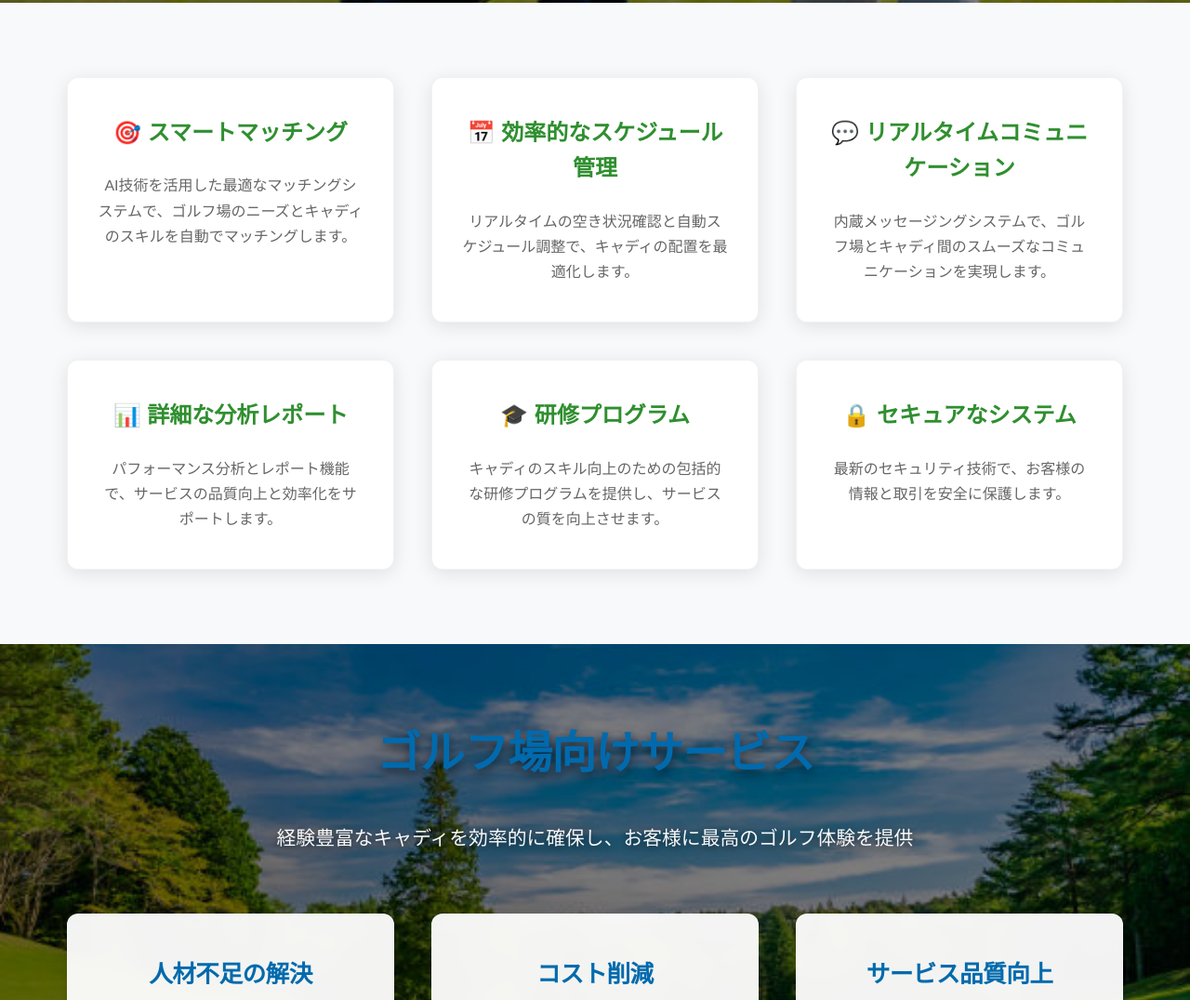
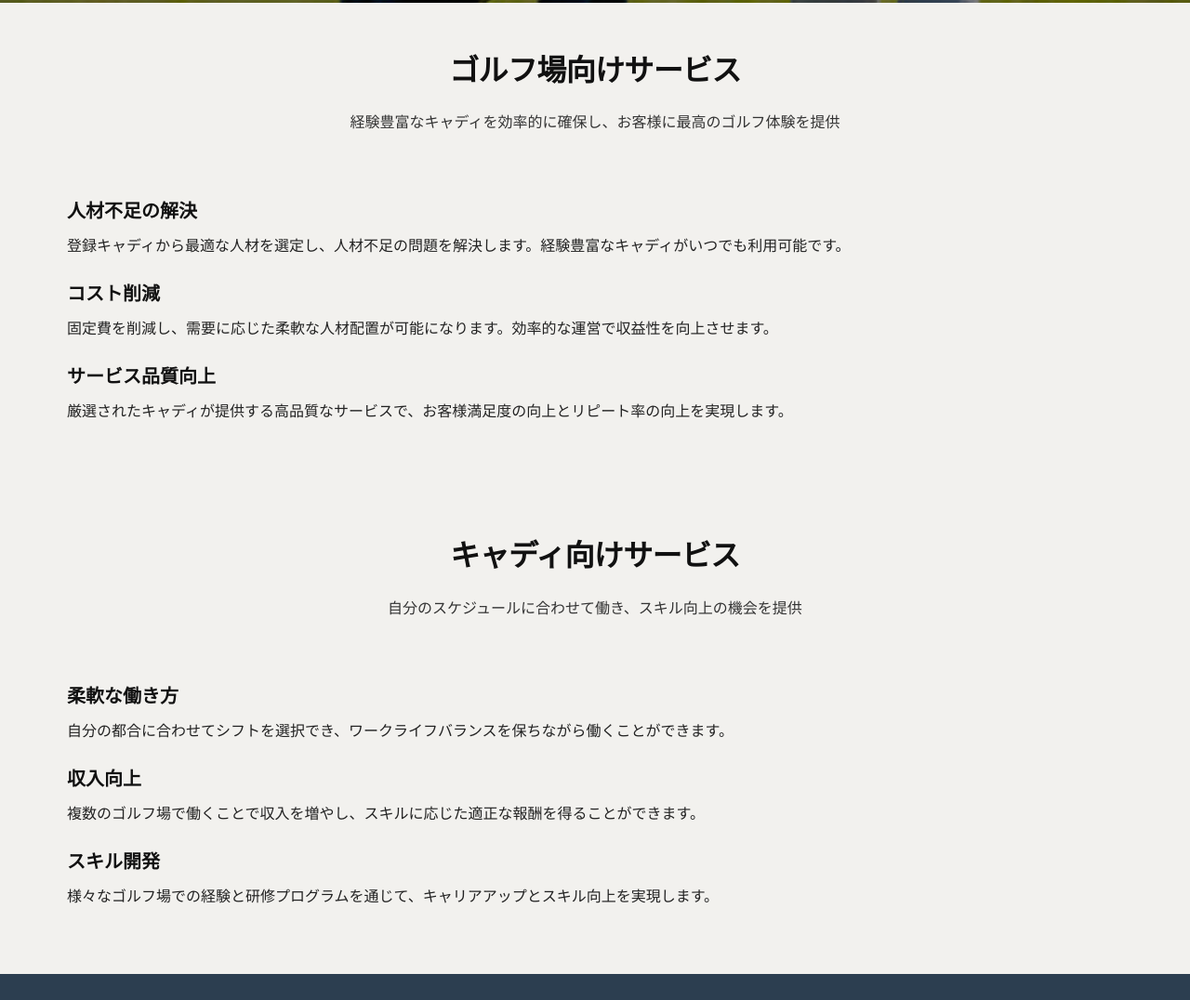
Before and after one commit to takumitennis/golf-caddy, a plain HTML site: page index.html in a window 1280 px wide. Shown: the part 797-1873 px from the top of the page at 93% size. Drawn offline with Linux system fonts and the light colour scheme.

Commit message:
clean(home): 特集カード群を削除・ベネフィット背景を単色(薄いグレーベージュ)へ、カード表現や影/白背景を廃止して黒文字に。ゴルファーセクション非表示

```diff
--- a/index.html
+++ b/index.html
@@ -402,12 +402,10 @@
 
     /* Benefits sections with improved design */
     .benefits-section {
-      padding: 5rem 0;
+      padding: 3rem 0;
       margin: 0;
       position: relative;
-      background-size: cover;
-      background-position: center;
-      background-attachment: fixed;
+      background: #f2f1ee;
     }
 
     .benefits-section .container {
@@ -418,151 +416,46 @@
       padding: 0 2rem;
     }
 
-    .benefits-section.golf-course-benefits {
-      background: linear-gradient(135deg, #2d5a2d 0%, #4a8c4a 50%, #6bb76b 100%) !important;
-      background-image: url('images/ゴルフ場.jpg') !important;
-      background-size: cover !important;
-      background-position: center !important;
-      background-repeat: no-repeat !important;
-      background-attachment: fixed !important;
-    }
+    .benefits-section.golf-course-benefits { background: #f2f1ee !important; }
 
-    .benefits-section.golf-course-benefits::after {
-      content: '';
-      position: absolute;
-      top: 0;
-      left: 0;
-      right: 0;
-      bottom: 0;
-      background: rgba(0, 0, 0, 0.5);
-      z-index: 1;
-    }
+    .benefits-section.golf-course-benefits::after { display:none; }
 
-    .benefits-section.caddy-benefits {
-      background: linear-gradient(135deg, #8b4513 0%, #a0522d 50%, #cd853f 100%) !important;
-      background-image: url('images/キャディ.jpg') !important;
-      background-size: cover !important;
-      background-position: center !important;
-      background-repeat: no-repeat !important;
-      background-attachment: fixed !important;
-    }
+    .benefits-section.caddy-benefits { background: #f2f1ee !important; }
 
-    .benefits-section.caddy-benefits::after {
-      content: '';
-      position: absolute;
-      top: 0;
-      left: 0;
-      right: 0;
-      bottom: 0;
-      background: rgba(0, 0, 0, 0.5);
-      z-index: 1;
-    }
+    .benefits-section.caddy-benefits::after { display:none; }
 
-    .benefits-section.golfer-benefits {
-      background: linear-gradient(135deg, #1e3a8a 0%, #3b82f6 50%, #60a5fa 100%) !important;
-      background-image: url('images/ゴルファー.jpg') !important;
-      background-size: cover !important;
-      background-position: center !important;
-      background-repeat: no-repeat !important;
-      background-attachment: fixed !important;
-    }
+    .benefits-section.golfer-benefits { display:none; }
 
-    .benefits-section.golfer-benefits::after {
-      content: '';
-      position: absolute;
-      top: 0;
-      left: 0;
-      right: 0;
-      bottom: 0;
-      background: rgba(0, 0, 0, 0.5);
-      z-index: 1;
-    }
+    .benefits-section.golfer-benefits::after { display:none; }
 
     .benefits-header {
       text-align: center;
       margin-bottom: 4rem;
     }
 
-    .benefits-header h2 {
-      font-size: 3rem;
-      margin-bottom: 2.2rem;
-      font-weight: 700;
-      text-shadow: 0 4px 12px rgba(0,0,0,0.6);
-      color: #ffffff;
-      letter-spacing: -0.02em;
-    }
+    .benefits-header h2 { font-size:2rem; margin-bottom:1rem; font-weight:700; color:#111; text-shadow:none; letter-spacing:-0.02em; }
 
-    .benefits-header p {
-      font-size: 1.3rem;
-      color: #f8f9fa;
-      max-width: 700px;
-      margin: 0 auto;
-      text-shadow: 0 2px 8px rgba(0,0,0,0.6);
-      line-height: 1.6;
-    }
+    .benefits-header p { font-size:1rem; color:#333; max-width:800px; margin:0 auto; text-shadow:none; line-height:1.8; }
 
-    .benefits-grid {
-      display: grid;
-      grid-template-columns: repeat(auto-fit, minmax(350px, 1fr));
-      gap: 2.5rem;
-      margin-top: 3rem;
-    }
+    .benefits-grid { display:block; margin-top:1.5rem; }
 
-    .benefit-card {
-      background: rgba(255, 255, 255, 0.95);
-      padding: 3rem 2.5rem;
-      border-radius: var(--border-radius);
-      box-shadow: var(--shadow);
-      border: 1px solid rgba(255, 255, 255, 0.6);
-      backdrop-filter: blur(10px);
-      text-align: center;
-      transition: var(--transition);
-      position: relative;
-      overflow: hidden;
-    }
+    .benefit-card { background: transparent; padding: 0 0 1.25rem; border:none; box-shadow:none; text-align:left; }
 
-    .benefit-card::before {
-      content: '';
-      position: absolute;
-      top: 0;
-      left: 0;
-      right: 0;
-      height: 4px;
-      background: linear-gradient(90deg, var(--primary-color), var(--accent-color));
-      transform: scaleX(0);
-      transition: var(--transition);
-    }
+    .benefit-card::before { display:none; }
 
-    .benefit-card:hover {
-      transform: translateY(-5px);
-      box-shadow: var(--shadow-hover);
-    }
+    .benefit-card:hover { transform:none; box-shadow:none; }
 
-    .benefit-card:hover::before {
-      transform: scaleX(1);
-    }
+    /* removed hover bar */
 
-    .benefit-title {
-      font-size: 1.6rem;
-      font-weight: 700;
-      margin-bottom: 1.5rem;
-      letter-spacing: -0.02em;
-      line-height: 1.3;
-      color: #2d3748;
-    }
+    .benefit-title { font-size:1.25rem; font-weight:700; margin-bottom:.5rem; color:#111; }
 
-    .benefit-description {
-      color: #4a5568;
-      line-height: 1.7;
-      font-size: 1.05rem;
-      font-weight: 400;
-    }
+    .benefit-description { color:#222; line-height:1.8; font-size:1rem; font-weight:400; }
 
-    .golf-course-benefits .benefits-header h2 { color: #006aad; }
-    .golf-course-benefits .benefit-title { color: #006aad; }
+    .golf-course-benefits .benefits-header h2 { color:#111; }
+    .golf-course-benefits .benefit-title { color:#111; }
 
-    .caddy-benefits .benefits-header h2 { color: var(--primary-color); }
-    .caddy-benefits .benefit-title { color: var(--primary-color); }
+    .caddy-benefits .benefits-header h2 { color:#111; }
+    .caddy-benefits .benefit-title { color:#111; }
 
     .golfer-benefits .benefits-header h2 { color: #8b5cf6; }
     .golfer-benefits .benefit-title { color: #8b5cf6; }
@@ -795,35 +688,7 @@
   </header>
 
   <div class="content-wrapper">
-    <!-- Features Section -->
-    <section id="features" class="features">
-      <div class="container">
-        <div class="feature loading">
-          <h3>🎯 スマートマッチング</h3>
-          <p>AI技術を活用した最適なマッチングシステムで、ゴルフ場のニーズとキャディのスキルを自動でマッチングします。</p>
-        </div>
-        <div class="feature loading">
-          <h3>📅 効率的なスケジュール管理</h3>
-          <p>リアルタイムの空き状況確認と自動スケジュール調整で、キャディの配置を最適化します。</p>
-        </div>
-        <div class="feature loading">
-          <h3>💬 リアルタイムコミュニケーション</h3>
-          <p>内蔵メッセージングシステムで、ゴルフ場とキャディ間のスムーズなコミュニケーションを実現します。</p>
-        </div>
-        <div class="feature loading">
-          <h3>📊 詳細な分析レポート</h3>
-          <p>パフォーマンス分析とレポート機能で、サービスの品質向上と効率化をサポートします。</p>
-        </div>
-        <div class="feature loading">
-          <h3>🎓 研修プログラム</h3>
-          <p>キャディのスキル向上のための包括的な研修プログラムを提供し、サービスの質を向上させます。</p>
-        </div>
-        <div class="feature loading">
-          <h3>🔒 セキュアなシステム</h3>
-          <p>最新のセキュリティ技術で、お客様の情報と取引を安全に保護します。</p>
-        </div>
-      </div>
-    </section>
+    <!-- Features Section (removed per request) -->
 
     <!-- Golf Course Benefits -->
     <section id="golf-course-benefits" class="benefits-section golf-course-benefits">
```
